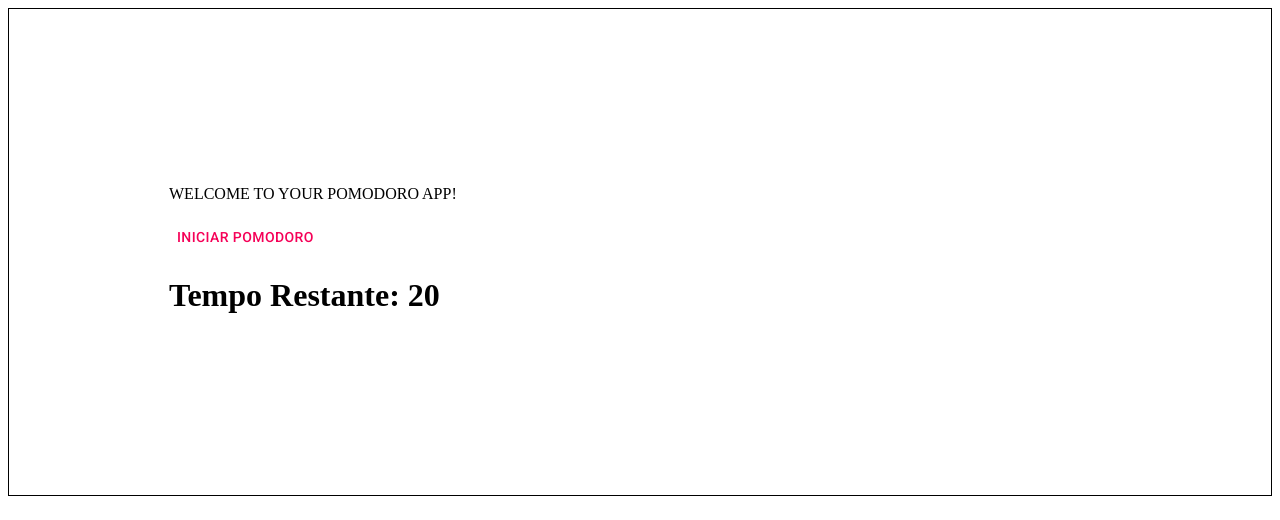
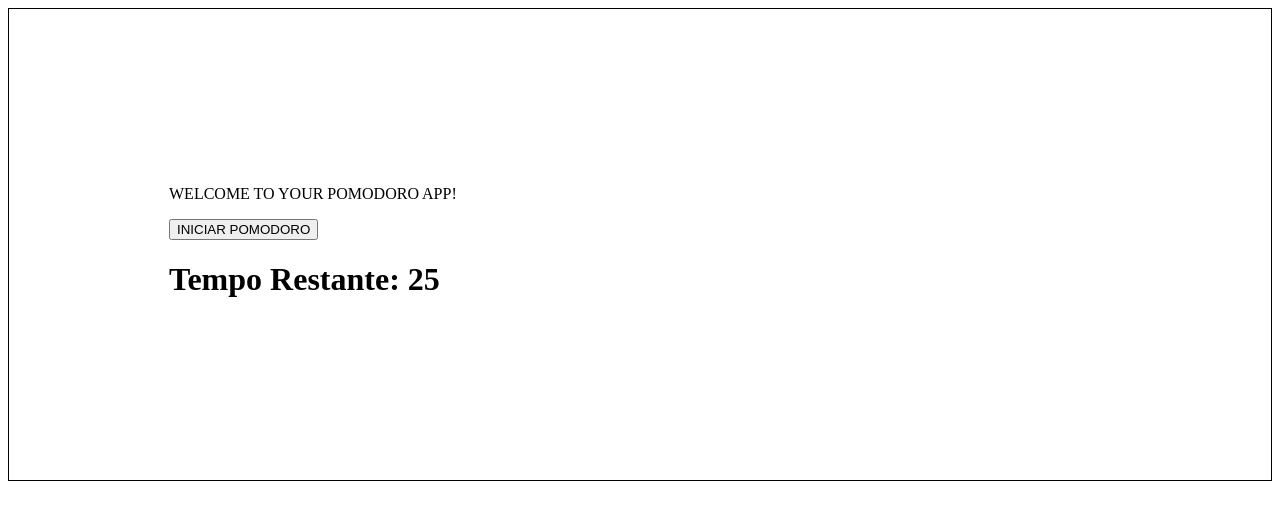
Before and after one commit to Cleysond10/Pomodoro, a React (Create React App) app in the folder frontend/: page / in a window 1280 px wide. Shown: the top 520 px of the page. Built offline with nearby package versions, Linux system fonts and the light colour scheme.

Commit message:
Fix auto render button

```diff
--- a/frontend/src/App.jsx
+++ b/frontend/src/App.jsx
@@ -1,6 +1,6 @@
 import React, { useState } from "react";
 import Box from "@material-ui/core/Box";
-import Button from "./components/Button/Button";
+// import Button from "./components/Button/Button";
 
 function App() {
   const [time, setTime] = useState(25);
@@ -17,10 +17,10 @@ function App() {
   return (
     <Box border={1} p={20}>
       <p>WELCOME TO YOUR POMODORO APP!</p>
-      <Button type="button" onClick={timer()}>
+      <button type="submit" onClick={timer}>
         {" "}
         INICIAR POMODORO{" "}
-      </Button>
+      </button>
       <h1> {`Tempo Restante: ${time}`} </h1>
     </Box>
   );
--- a/frontend/src/components/Button/Button.jsx
+++ b/frontend/src/components/Button/Button.jsx
@@ -2,5 +2,9 @@ import React from "react";
 import Button from "@material-ui/core/Button";
 
 export default function index({ children, ...otherProps }) {
-  return <Button color="secondary">{children}</Button>;
+  return (
+    <Button type="button" color="secondary">
+      {children}
+    </Button>
+  );
 }
```
